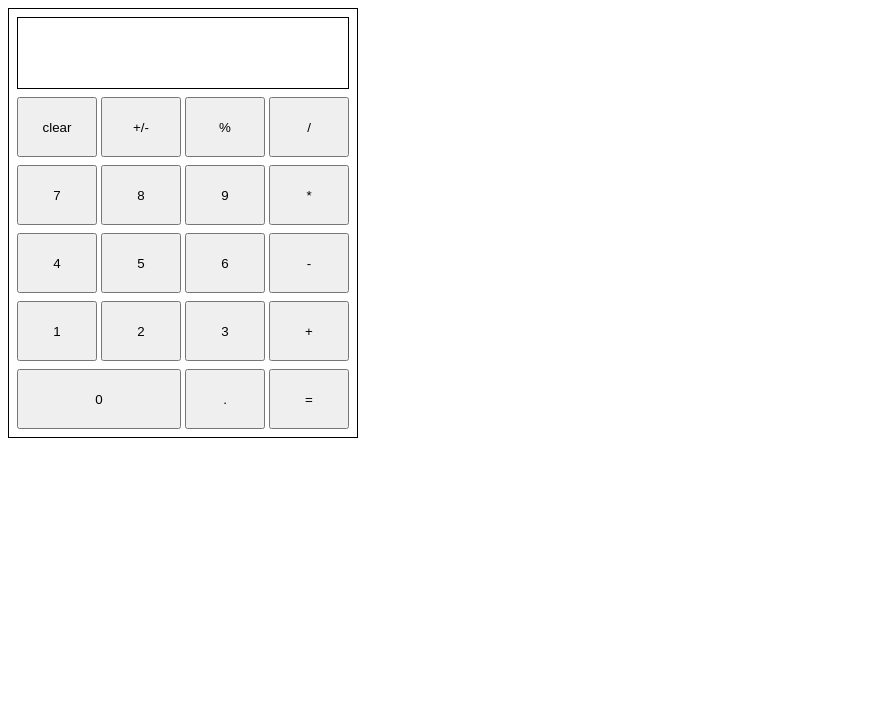
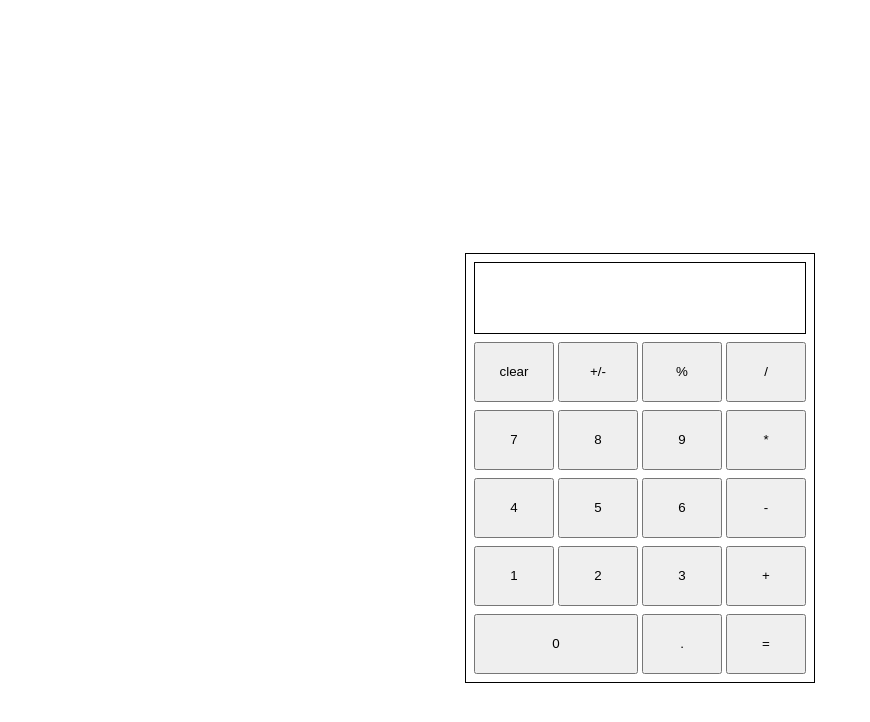
Before and after one commit to kennydn99/calculator, a plain HTML site: page index.html in a window 1280 px wide. Shown: the whole page, without its empty margins (0-870 px from the left). Drawn offline with Linux system fonts and the light colour scheme.

Commit message:
Adjust calculator position

```diff
--- a/styles.css
+++ b/styles.css
@@ -17,6 +17,8 @@
     height: 430px;
     padding: 8px;
     gap: 8px;
+    margin: auto;
+    margin-top: 20%;
 }
 
 button {
```
